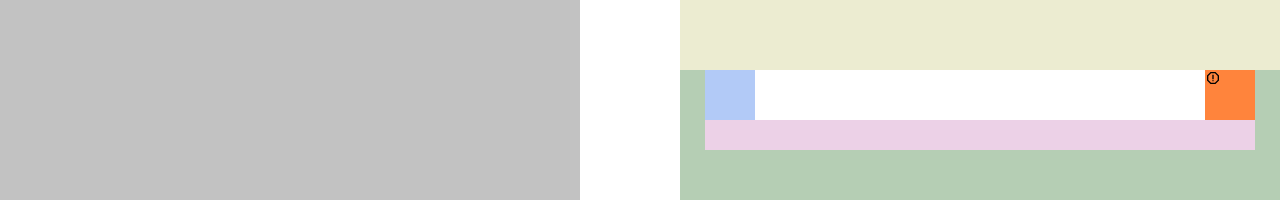
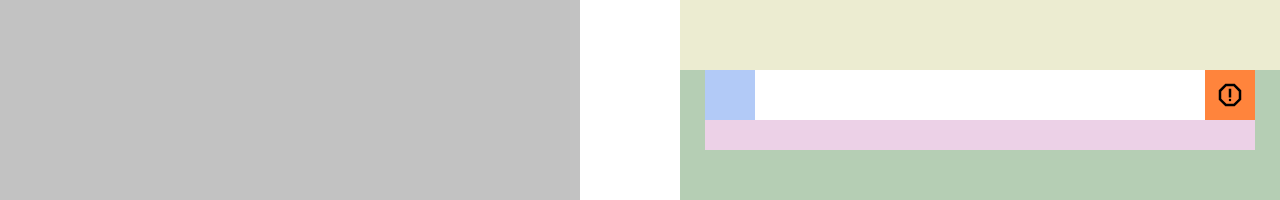
Before and after one commit to Moaolio/moaolio-fe, a Next.js app: page /portfolioDetail in a window 1280 px wide. Shown: the part 380-580 px from the top of the page. Built offline with nearby package versions, Linux system fonts and the light colour scheme.

Commit message:
feat/신고 모달창 구현/#6

```diff
--- a/src/app/components/commentReportModal/CommentReportModal.module.scss
+++ b/src/app/components/commentReportModal/CommentReportModal.module.scss
@@ -1,15 +1,31 @@
-.modalBox {
+.reportBox {
   background-color: white;
-  width: 150px;
-  height: 150px;
+  width: 550px;
+  height: 400px;
   position: fixed;
-  top: 0;
-  right: 0;
-  bottom: 0;
-  left: 0;
   background-color: rgba(0, 0, 0, 0.5);
   z-index: 40;
-  display: flex;
-  justify-content: center;
-  align-items: center;
+  .reportTitle {
+    .reportRecomfirm {
+    }
+    .reportButton {
+    }
+  }
+  .reportContentBox {
+    display: flex;
+    justify-content: center;
+    align-items: center;
+    .reportContent {
+      background-color: azure;
+      width: 400px;
+      height: 300px;
+    }
+  }
+  .reportButtonBox {
+    display: flex;
+    justify-content: center;
+    align-items: center;
+    .reportButton {
+    }
+  }
 }
--- a/src/app/components/commentReportModal/CommentReportModal.tsx
+++ b/src/app/components/commentReportModal/CommentReportModal.tsx
@@ -3,10 +3,10 @@ import React from 'react'
 import styles from '@/app/components/commentReportModal/CommentReportModal.module.scss'
 
 interface reportModalProps {
-  onReport: () => void
+  onClose: () => void
 }
 
-const CommentReportModal: React.FC<reportModalProps> = ({ onReport }) => {
+const CommentReportModal: React.FC<reportModalProps> = ({ onClose }) => {
   return (
     <div className={styles.reportBox}>
       <div className={styles.reportTitle}>
@@ -15,12 +15,20 @@ const CommentReportModal: React.FC<reportModalProps> = ({ onReport }) => {
           신속한 제재를 위해 정확한 사유를 입력해주시기 바랍니다.
         </p>
       </div>
-      <div className={styles.reportContent}></div>
-      <button
-        className={styles.reportButton}
-        onClick={onReport}>
-        신고하기
-      </button>
+      <div className={styles.reportContentBox}>
+        <input
+          className={styles.reportContent}
+          type="text"
+        />
+      </div>
+      <div className={styles.reportButtonBox}>
+        <button
+          className={styles.reportButton}
+          onClick={onClose}>
+          신고하기
+        </button>
+        {/* 나중에 span 버튼으로 변경 */}
+      </div>
     </div>
   )
 }
--- /dev/null
+++ b/src/app/components/portfolioComment/PortfolioComment.module.scss
@@ -0,0 +1,25 @@
+.commentBox {
+  display: flex;
+  background-color: rgb(236, 209, 231);
+  width: 550px;
+  height: 80px;
+  .commentProfileImage {
+    width: 50px;
+    height: 50px;
+    background-color: rgb(178, 202, 247);
+  }
+  .comment {
+    width: 450px;
+    height: 50px;
+    background-color: rgb(255, 255, 255);
+  }
+  .commentReport {
+    width: 50px;
+    height: 50px;
+    background-color: rgb(255, 132, 60);
+    display: flex;
+    justify-content: center;
+    align-items: center;
+    font-size: 30px;
+  }
+}
--- /dev/null
+++ b/src/app/components/portfolioComment/PortfolioComment.tsx
@@ -0,0 +1,34 @@
+'use client'
+import React, { useState } from 'react'
+import CommentReportModal from '@/app/components/commentReportModal/CommentReportModal'
+import { MdOutlineReport } from 'react-icons/md'
+import styles from '@/app/components/portfolioComment/PortfolioComment.module.scss'
+
+const PortfolioComment = () => {
+  const [isModalOpen, setIsModalOpen] = useState(false)
+
+  const handleReportModal = () => {
+    setIsModalOpen(true)
+  }
+
+  const handleCloseModal = () => {
+    setIsModalOpen(false)
+  }
+
+  return (
+    <div>
+      <div className={styles.commentBox}>
+        <div className={styles.commentProfileImage}></div>
+        <div className={styles.comment}></div>
+        <div
+          className={styles.commentReport}
+          onClick={handleReportModal}>
+          <MdOutlineReport />
+        </div>
+        {isModalOpen && <CommentReportModal onClose={handleCloseModal} />}
+      </div>
+    </div>
+  )
+}
+
+export default PortfolioComment
--- a/src/app/portfolioDetail/page.module.scss
+++ b/src/app/portfolioDetail/page.module.scss
@@ -38,27 +38,7 @@
       height: 500px;
       display: flex;
       justify-content: center;
-      .commentBox {
-        display: flex;
-        background-color: rgb(236, 209, 231);
-        width: 550px;
-        height: 80px;
-        .commentProfileImage {
-          width: 50px;
-          height: 50px;
-          background-color: rgb(178, 202, 247);
-        }
-        .comment {
-          width: 450px;
-          height: 50px;
-          background-color: rgb(255, 255, 255);
-        }
-        .commentReport {
-          width: 50px;
-          height: 50px;
-          background-color: rgb(255, 132, 60);
-        }
-      }
+
       .writeCommentBox {
         .writeComment {
         }
--- a/src/app/portfolioDetail/page.tsx
+++ b/src/app/portfolioDetail/page.tsx
@@ -1,16 +1,9 @@
 'use client'
-import React, { useState } from 'react'
+import React from 'react'
 import styles from '@/app/portfolioDetail/page.module.scss'
-import CommentReportModal from '@/app/components/commentReportModal/CommentReportModal'
-import { MdOutlineReport } from 'react-icons/md'
+import PortfolioComment from '@/app/components/portfolioComment/PortfolioComment'
 
 const Page = () => {
-  const [isModalOpen, setIsModalOpen] = useState(false)
-
-  const handleReport = async () => {
-    setIsModalOpen(false) // 모달 닫기
-  }
-
   return (
     <div className={styles.portfolioDetailContainer}>
       <div className={styles.portfolioDetailImage}></div>
@@ -20,16 +13,7 @@ const Page = () => {
         <div className={styles.portfolioLike}></div>
         <div className={styles.techStack}></div>
         <div className={styles.commentContainer}>
-          <div className={styles.commentBox}>
-            <div className={styles.commentProfileImage}></div>
-            <div className={styles.comment}></div>
-            <div
-              className={styles.commentReport}
-              onClick={() => setIsModalOpen(true)}>
-              {isModalOpen && <CommentReportModal onReport={handleReport} />}
-              <MdOutlineReport />
-            </div>
-          </div>
+          <PortfolioComment />
           <div className={styles.writeCommentBox}>
             <div className={styles.writeComment}></div>
             <div className={styles.postButton}></div>
```
